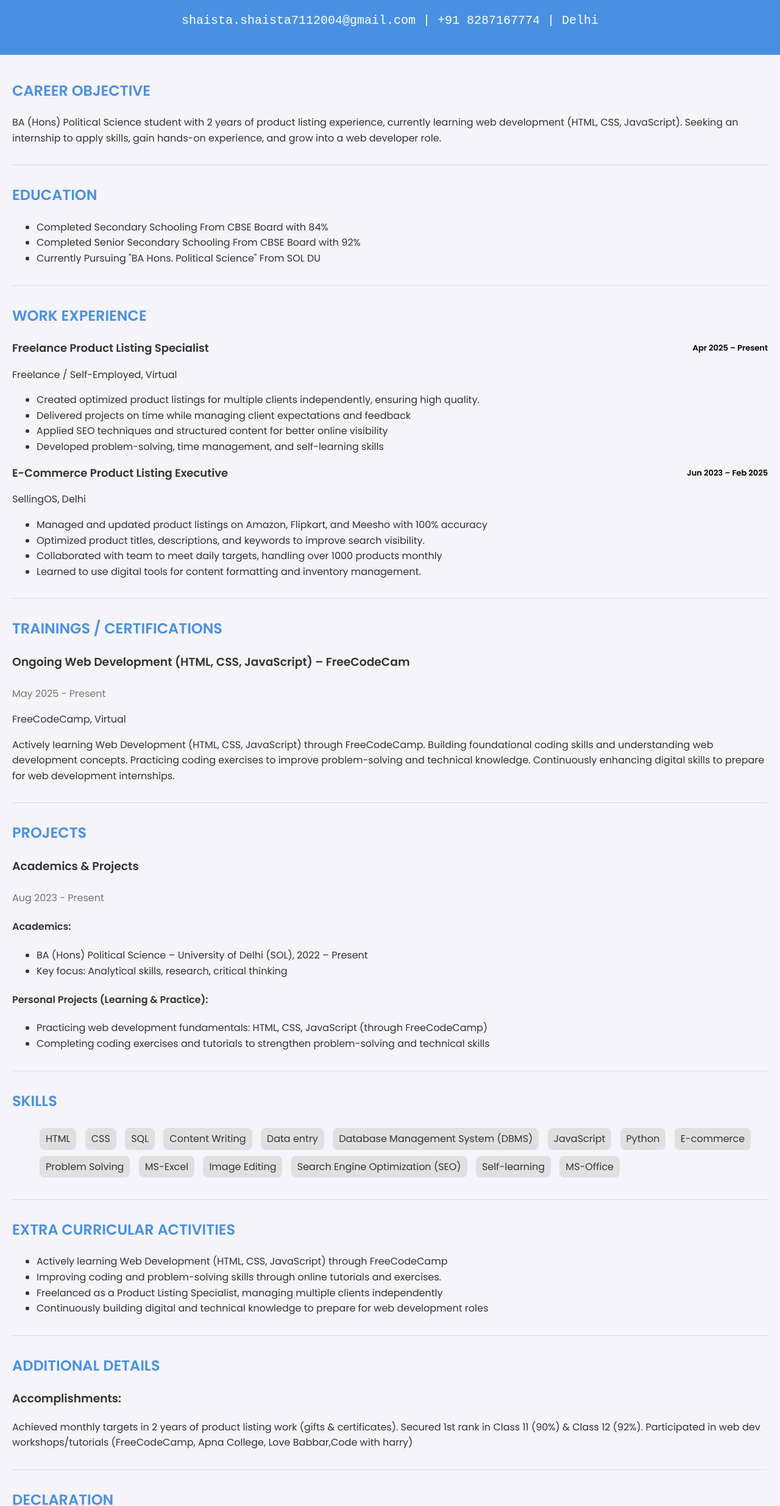
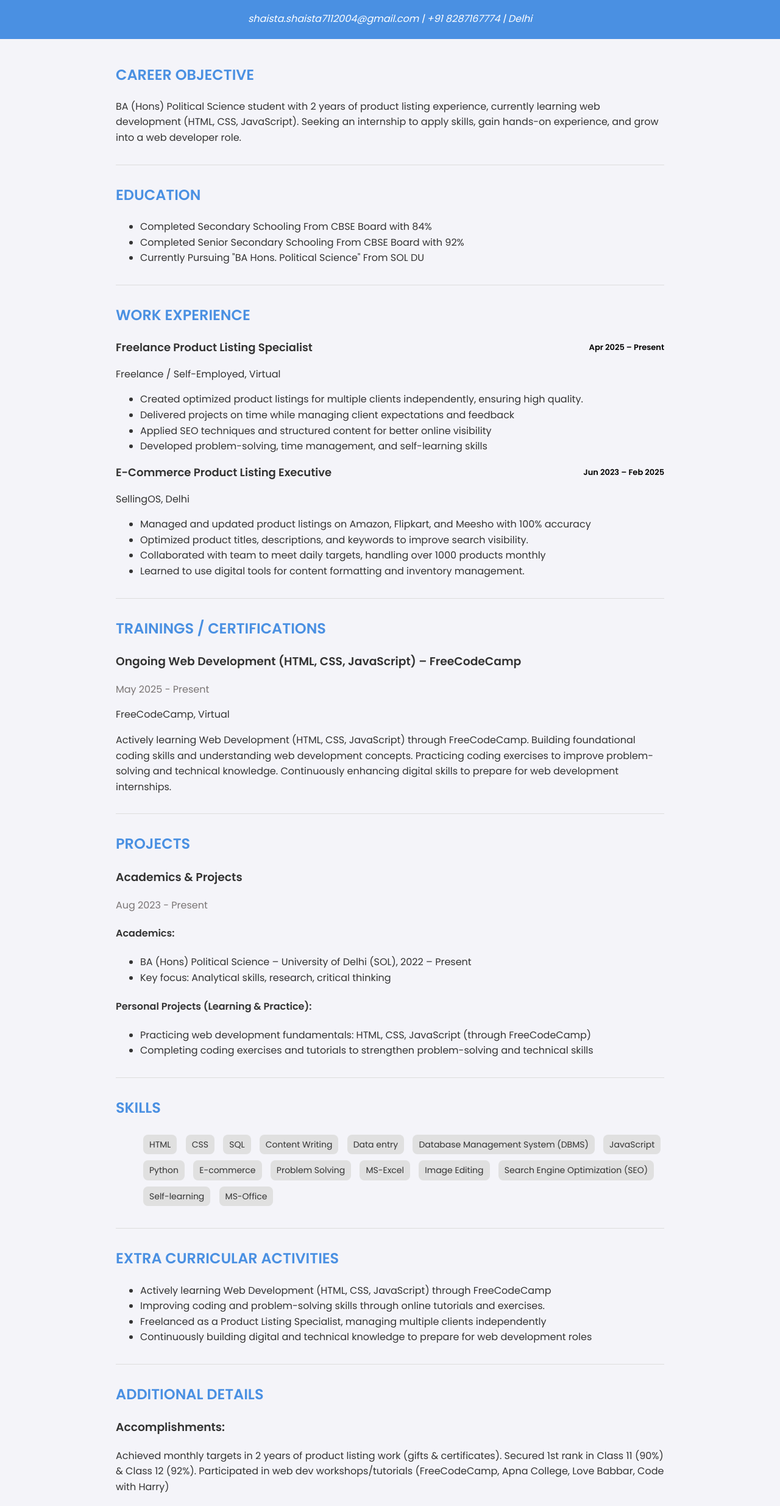
Before and after one commit to Shaista-Coding/my-portfolio-website, a plain HTML site: page index.html in a window 1280 px wide. Shown: the part 96-2566 px from the top of the page at 61% size. Drawn offline with Linux system fonts and the light colour scheme.

Commit message:
Update portfolio HTML and CSS

```diff
--- a/index.html
+++ b/index.html
@@ -12,7 +12,9 @@
      <body>
           <header>
                <h1>Shaista</h1>
-          <pre>shaista.shaista7112004@gmail.com | +91 8287167774 | Delhi</pre>
+               <address>
+                    shaista.shaista7112004@gmail.com | +91 8287167774 | Delhi
+               </address>
           </header>
           <main>
                <section>
@@ -52,7 +54,6 @@
                               <time datetime="2025-02">Feb 2025</time>
                          </span>
                     </h3>
-               </h3>
                     <p> SellingOS, Delhi</p>
                     <ul>
                          <li>
@@ -65,8 +66,8 @@
                </section>
                <section>
                     <h2>TRAININGS / CERTIFICATIONS</h2>
-               <h3 class="training"> Ongoing Web Development (HTML, CSS, JavaScript) – FreeCodeCam</h3>
-               <p Class="tc"> May 2025 - Present</p>
+                    <h3 class="training"> Ongoing Web Development (HTML, CSS, JavaScript) – FreeCodeCamp</h3>
+                    <p class="tc"> May 2025 - Present</p>
                     <p> FreeCodeCamp, Virtual</p>
                     <p>Actively learning Web Development (HTML, CSS, JavaScript) through FreeCodeCamp.
                          Building foundational coding skills and understanding web development concepts.
@@ -77,7 +78,7 @@
                     <h2>PROJECTS</h2>
                     <h3 class="training"> Academics & Projects
                     </h3>
-               <p Class="tc"> Aug 2023 - Present</p>
+                    <p class="tc"> Aug 2023 - Present</p>
                     <h4>Academics:</h4>
                     <ul>
                          <li>
@@ -109,7 +110,7 @@
                          <li>Image Editing</li>
                          <li>Search Engine Optimization (SEO)</li>
                          <li>Self-learning</li>
-                    <li> MS-Office</li>
+                         <li>MS-Office</li>
                     </ul>
                </section>
                <section>
@@ -127,13 +128,13 @@
                     <p> Achieved monthly targets in 2 years of product listing work (gifts & certificates). Secured 1st rank
                          in Class 11 (90%) &
                          Class 12 (92%). Participated in web dev workshops/tutorials (FreeCodeCamp, Apna College, Love
-                    Babbar,Code with harry)</p>
+                         Babbar, Code with Harry)</p>
                </section>
                <section>
                     <h2>DECLARATION</h2>
                     <p>
                          I hereby declare that the information provided above is true and correct
-                    to the best of my knowledge and belief.</P>
+                         to the best of my knowledge and belief.</p>
                </section>
           </main>
           <footer>
--- a/style.css
+++ b/style.css
@@ -1,6 +1,5 @@
 body {
   font-family: 'Poppins', sans-serif;
-  ;
   margin: 0;
   padding: 0;
   background: #f4f4f9;
@@ -21,6 +20,8 @@ h2 {
 
 main {
   padding: 20px;
+  max-width: 900px;
+  margin: 0 auto;
 }
 
 footer {
@@ -52,11 +53,6 @@ pre {
   font-weight: 600;
 }
 
-.date {
-  font-size: 13px;
-  color: #000;
-}
-
 .training {
   margin: 0%;
 }
@@ -72,6 +68,7 @@ pre {
   padding: 5px 10px;
   border-radius: 8px;
   margin: 5px;
+  font-size: 14px;
 }
 
 @media (max-width: 700px) {
@@ -102,6 +99,10 @@ pre {
     padding: 20px;
     text-align: center;
   }
+
+  main {
+    padding: 20px 10px;
+  }
 }
 
 section {
@@ -114,4 +115,5 @@ section {
 h1:hover {
   color: #246a12;
   cursor: pointer;
+  transition: color 0.3s ease;
 }
```
Lines whose indentation alone changed are shown as unchanged.
